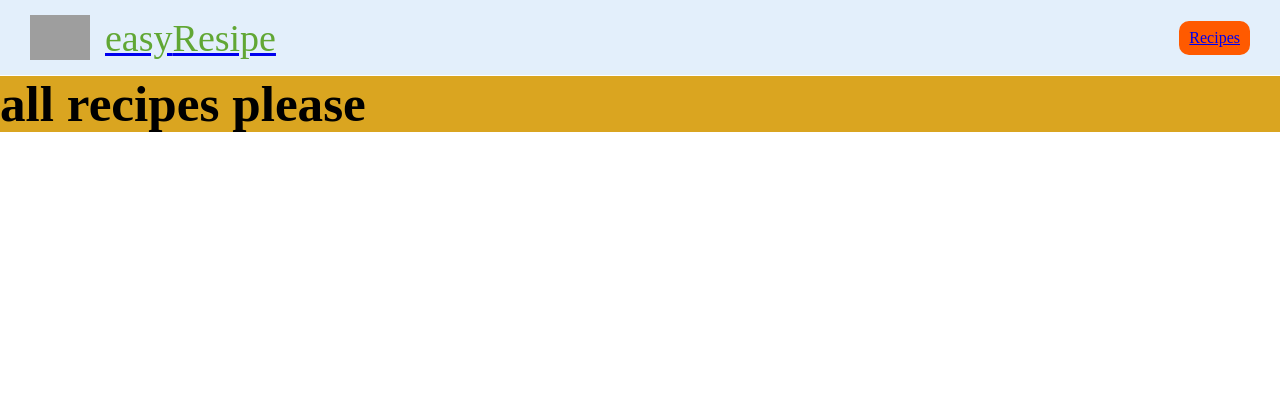
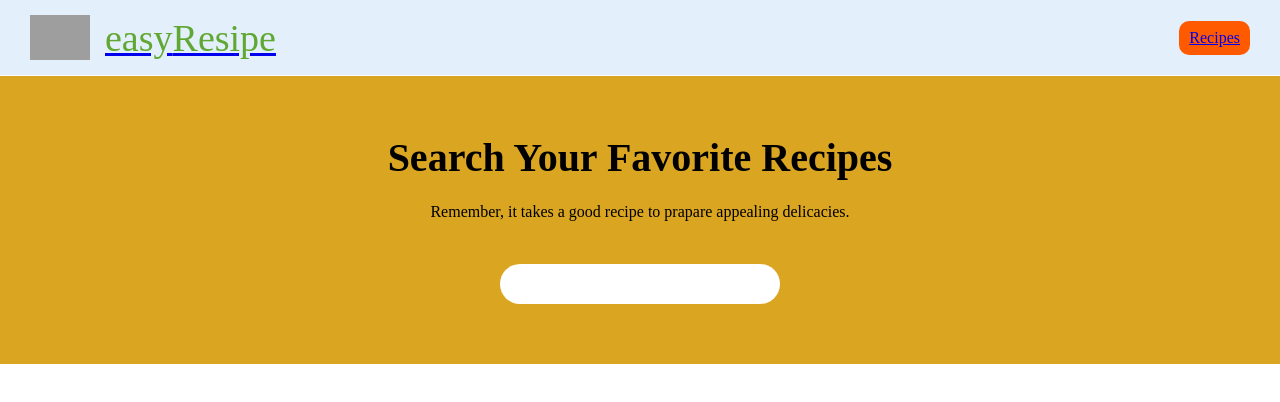
Before and after one commit to GiftedNathan/easyrecipe, a React (Vite) app: page /recipes in a window 1280 px wide. Shown: the top 402 px of the page. Built offline with nearby package versions, Linux system fonts and the light colour scheme; grey boxes are pictures that could not be loaded; a web font is replaced by a local one.

Commit message:
Added recipes page

```diff
--- a/src/pages/Recipes.jsx
+++ b/src/pages/Recipes.jsx
@@ -7,13 +7,60 @@ const RecipesContainer = styled.div`
   background-color: goldenrod;
 `
 
+const RecipeHero = styled.section`
+
+  width: 100%;
+  /* min-height: 100vh; */
+
+  display: flex;
+  flex-direction: column;
+  justify-content: center;
+  align-items: center;
+
+  padding: 60px 30px;
+
+  h1{
+    font-size: 2.5em;
+    text-align: center;
+    text-transform: capitalize;
+    margin-bottom: 20px;
+  }
+
+  p{
+    text-align: center;
+    margin-bottom: 40px;
+  }
+
+  form{
+    max-width: 560px;
+    min-width: 280px;
+  }
+  form input {
+    width: 100%;
+    height: 40px;
+    padding-left: 15px;
+
+    border: none;
+    outline: none;
+    border-radius: 20px;
+  }
+`
+
 const Recipes = () => {
 
 
   return (
     <RecipesContainer>
       <Header />
-      <h1>all recipes please</h1>
+      <RecipeHero>
+        <h1>search your favorite recipes</h1>
+        <p>Remember, it takes a good recipe to prapare appealing delicacies.</p>
+
+        <form action="" method="post">
+          <input type="search" name="search-recipe" id="" />
+        </form>
+      </RecipeHero>
+
     </RecipesContainer>
   )
 }
```
Also changed, not shown: src/sections/new.txt (added).
